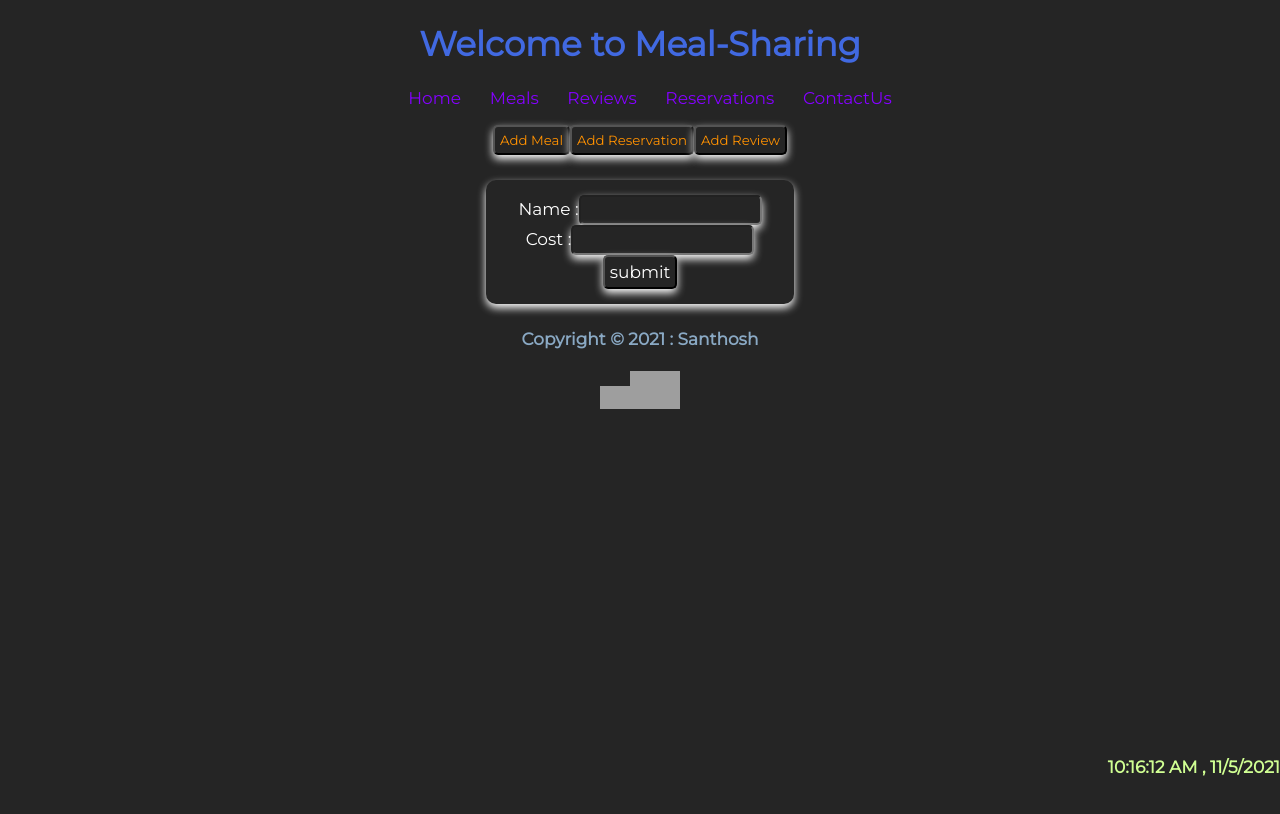
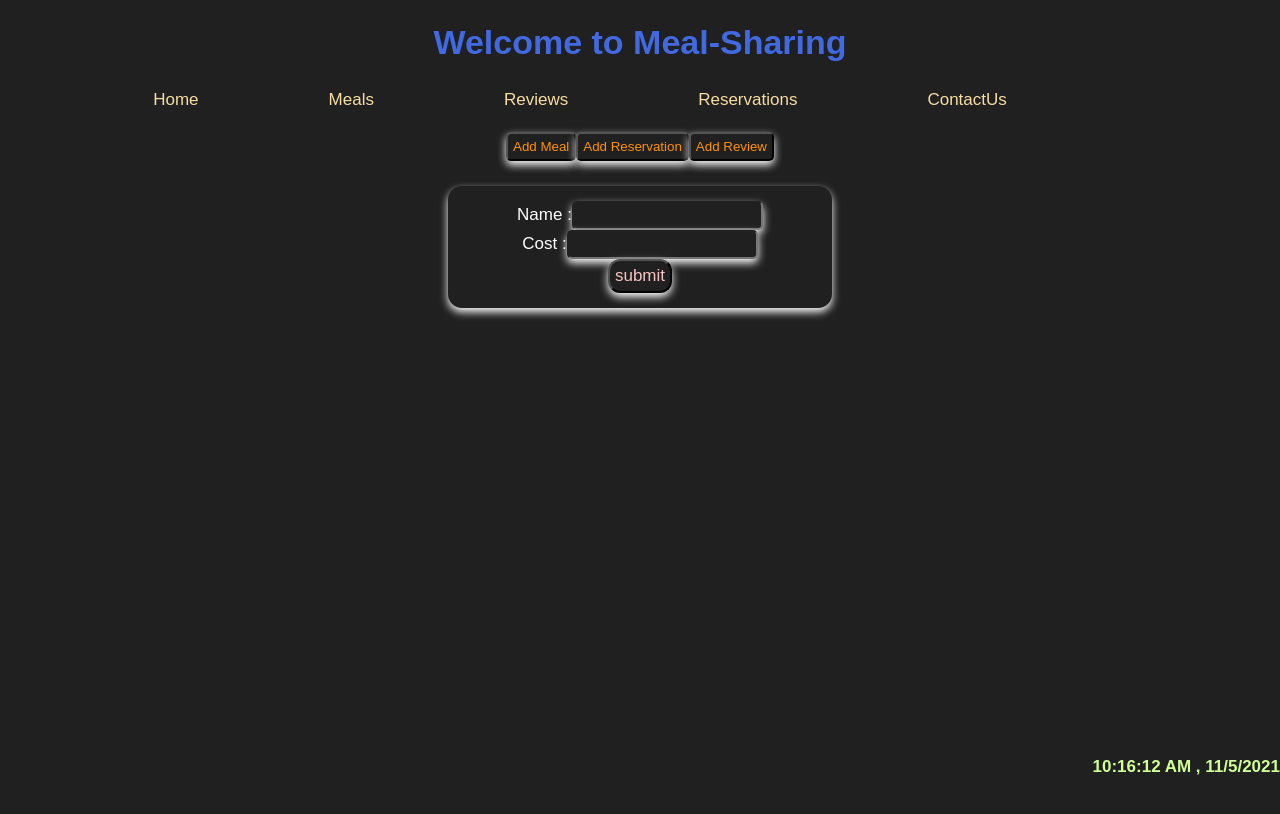
Before and after one commit to santhoshboinapally/meal-sharing, a React app: page /addmeal in a window 1280 px wide. Shown: the top 814 px of the page. Built offline with nearby package versions, Linux system fonts and the light colour scheme; grey boxes are pictures that could not be loaded.

Commit message:
updated code with Navigation bar

```diff
--- a/src/client/App.css
+++ b/src/client/App.css
@@ -1,18 +1,18 @@
 * {
   font-family: "Montserrat", sans-serif;
   box-sizing: border-box;
-  background-color: rgb(37, 37, 37);
+  background-color: rgb(32, 32, 32);
 }
 h1 {
   color: royalblue;
 }
-.nav-links {
-  position: center;
-  display: flex;
-  justify-content: space-around;
-  align-items: center;
-  margin: 10px;
-  width: 100%;
+.nav-links a {
+  display: inline-block;
+  color: #f7dda2;
+  text-align: center;
+  margin-right: 120px;
+  padding: 5px;
+  text-decoration: none;
 }
 .disc {
   position: center;
@@ -32,25 +32,13 @@ p {
 .meal {
   color: rgb(255, 255, 255);
 }
-li {
-  border: 1px solid rgb(255, 255, 255);
-  border-radius: 10px;
-  color: turquoise;
-  box-shadow: 0 4px 8px 0 rgb(255, 255, 255);
-  transition: 0.3s;
-  width: 40%;
-  padding: 10px;
-  margin: 15px;
-}
-li:hover {
-  box-shadow: 0px 18px 30px 0px rgba(255, 255, 255, 0.945);
-}
 .card {
+  display: inline-block;
   color: aqua;
   border-radius: 10px;
   box-shadow: 0 4px 8px 0 rgb(253, 251, 251);
   transition: 0.3s;
-  width: 40%;
+  width: 20%;
   padding: 10px;
   text-align: center;
   margin: 15px;
@@ -61,20 +49,23 @@ li:hover {
 .add,
 .contact {
   color: rgb(255, 255, 255);
-  border-radius: 10px;
+  border-radius: 14px;
   box-shadow: 0 4px 8px 0 rgb(255, 255, 255);
   transition: 0.3s;
-  width: 60%;
+  width: 30%;
   text-align: center;
   padding: 15px;
   margin: 25px;
 }
 button {
-  border-radius: 5px;
+  border-radius: 12px;
   box-shadow: 0 4px 8px 0 rgb(255, 255, 255);
-  color: rgb(255, 255, 255);
+  color: rgb(247, 196, 196);
   padding: 5px;
   font-size: 1em;
+}
+button :hover {
+  box-shadow: 0 8px 16px 0 rgb(255, 251, 251);
 }
 input {
   border-radius: 5px;
@@ -83,9 +74,12 @@ input {
   padding: 5px;
 }
 .footer {
+  position: fixed;
   bottom: 0;
   width: 100%;
   height: 50px;
   text-align: center;
-  color: rgb(138, 169, 196);
 }
+.subtitle {
+  background-color: tomato;
+}
--- a/src/client/App.js
+++ b/src/client/App.js
@@ -1,6 +1,6 @@
 import React from "react";
 import css from "./App.css";
-import { BrowserRouter as Router, Link, Route } from "react-router-dom";
+import { BrowserRouter as Link, Route, Router } from "react-router-dom";
 import Header from "./components/header";
 import Home from "./components/home";
 import DateTime from "./components/timer";
@@ -13,48 +13,24 @@ import { AddReview } from "./components/addReview";
 import { AddReservation } from "./components/addreservation";
 import Footer from "./components/footer";
 import AddButtons from "./components/addButtons";
+import { NavigationBar } from "./components/navigationbar";
 
 function App() {
   return (
-   <div>
+    <div>
         <Header/>
-        <nav >
-        <div class="nav-links">
-        <Link to="/">Home</Link>
-        <Link to="/meals">Meals</Link>
-        <Link to="/reviews">Reviews</Link>
-        <Link to="/reservations">Reservations</Link>
-        <Link to="/contactus">ContactUs</Link>
-        </div>
-        </nav>
-      <AddButtons />
-       <Route exact path="/">
-      <Home />
-      </Route>
-      <Route exact path="/meals">
-      <Meals />
-      </Route>
-      <Route exact path="/reviews">
-      <Reviews />
-      </Route>
-      <Route exact path="/reservations">
-      <Reservations />
-      </Route>
-      <Route exact path="/contactus">
-      <ContactUs />
-      </Route>
-      <Route exact path="/addmeal">
-      <AddMeal />
-      </Route>
-      <Route exact path="/addreview">
-        <AddReview />
-      </Route>
-      <Route exact path="/addreservation">
-      <AddReservation />
-      </Route>
-       <DateTime />
-      <Footer/>
-     </div>
+        <NavigationBar/>
+        <AddButtons />
+       <Route exact path="/" component={Home} />
+       <Route exact path="/meals" component={Meals} />
+      <Route exact path="/reviews" component={Reviews} />
+      < Route exact path="/reservations" component={Reservations} />
+      <Route exact path="/contactus" component={ContactUs} />
+      <Route exact path="/addmeal" component={AddMeal} />
+      <Route exact path="/addreview" component={AddReview} />
+      <Route exact path="/addreservation" component={AddReservation} />
+      <DateTime />
+      </div>
   );
 }
 export default App;
--- a/src/client/components/addReview.js
+++ b/src/client/components/addReview.js
@@ -35,7 +35,7 @@ return (<center>
 <form>
   <label>
     Name :
-    <input type="text" value = {title} onChange= {(e) => setTitle(e.target.value) } required />
+  <input type="text" value = {title} onChange= {(e) => setTitle(e.target.value) } required />
   </label><br/>
   <label>
     Meal Id :
@@ -45,7 +45,7 @@ return (<center>
     Stars :
     <input type="number" value = {stars} onChange= {(e) => setStars(e.target.value) } required />
   </label><br/>
-   <button  onClick= {onSubmit} >submit </button>
+   <button  onClick= {onSubmit} >Submit </button>
 </form>
     </div></center>
 )
--- a/src/client/components/footer.js
+++ b/src/client/components/footer.js
@@ -1,22 +1,22 @@
 import React  from "react";
-
+import DateTime from "./timer";
 
 const Footer = () => {
     return (
         <div  class="footer">
-        <h4>Copyright © 2021 : Santhosh </h4>
           <a href="https://www.linkedin.com/in/santhosh-boinapally/" target="_blank">
           <img
             src="https://img.icons8.com/color/48/000000/linkedin.png"
             alt="linkedin"
             width="30"
-        /></a>
+          /></a>
         <a href="https://github.com/santhoshboinapally" target="_blank"
           ><img
             src="https://upload.wikimedia.org/wikipedia/commons/thumb/6/62/Git-logo-orange.svg/640px-Git-logo-orange.svg.png"
             alt="git"
             width="50"
         /></a>
+        <a><DateTime /></a>
                    </div>
           );
 };
--- a/src/client/components/home.js
+++ b/src/client/components/home.js
@@ -2,6 +2,7 @@ import React from "react";
 
 function Home() {
     return (
+        <center>
         <div class="disc">
           <p>
         This is a web application that allows you to share your meals with your friends.
@@ -14,6 +15,7 @@ function Home() {
         </p>
         <img src="https://assets.livelifegetactive.com/20200221121118/Sharing-food-with-friends.jpg" alt="meal sharing" width="600px" height="300px"/>
         </div>
+        </center>
     );
     }
     export default Home;
--- /dev/null
+++ b/src/client/components/navigationbar.js
@@ -0,0 +1,18 @@
+import React from "react";
+
+export function NavigationBar() {
+    return (
+        <div>
+            <nav>
+                <center>
+                <div class="nav-links">
+                    <a href="/">Home</a>
+                    <a href="/meals">Meals</a>
+                    <a href="/reviews">Reviews</a>
+                    <a href="/reservations">Reservations</a>
+                    <a href="/contactus">ContactUs</a>
+                </div></center>
+            </nav>
+        </div>
+    );
+    }
--- a/src/client/components/reservations.js
+++ b/src/client/components/reservations.js
@@ -11,16 +11,12 @@ const Reservations=()=>{
         <h1>Reservations</h1>
     <p>Welcome To Reservations Page</p>
         {data.map(item=>(
-          <div>
-            <ul>
-          <li>
+          <div class="card">
           NO OF GUESTS:{item.number_of_guests}<br/>
           MEAL ID:{item.meal_id}<br/>
           PH NO:{item.contact_phonenumber}<br/>
           NAME:{item.contact_name}<br/>
-                    </li>
-          </ul>
-          </div>
+                </div>
         ))}
         </div></center>
       )
--- a/src/client/components/reviews.js
+++ b/src/client/components/reviews.js
@@ -11,14 +11,10 @@ const Reviews=()=>{
         <h1>Reviews</h1>
          <p>Welcome To Reviews Page</p>
         {data.map(item=>(
-          <div>
-            <ul>
-          <li>
+          <div class="card">
           Meal-ID : {item.meal_id}<br/>
-          Review : {item.title}<br/>
-          STARS : {item.stars}
-          </li>
-          </ul>
+          Review  : {item.title}<br/>
+          STARS  : {item.stars}
           </div>
         ))}
         </div></center>
--- a/src/client/index.css
+++ b/src/client/index.css
@@ -1,8 +1,8 @@
-@import url("https://fonts.googleapis.com/css?family=Montserrat&display=swap");
+/*@import url("https://fonts.googleapis.com/css?family=Montserrat&display=swap");*/
 
 #root {
-  padding-left: 30%;
-  padding-right: 30%;
+  padding-left: 0%;
+  padding-right: 0%;
   height: 100vh;
 }
 
@@ -16,19 +16,6 @@ ul {
   padding: 0;
   margin: 0;
 }
-
-a {
-  text-decoration: none;
-  color: #8400ff;
-}
-
-@media screen and (max-width: 1400px) {
-  #root {
-    padding-left: 30%;
-    padding-right: 30%;
-  }
-}
-
 @media screen and (max-width: 750px) {
   #root {
     padding-left: 0;
```
